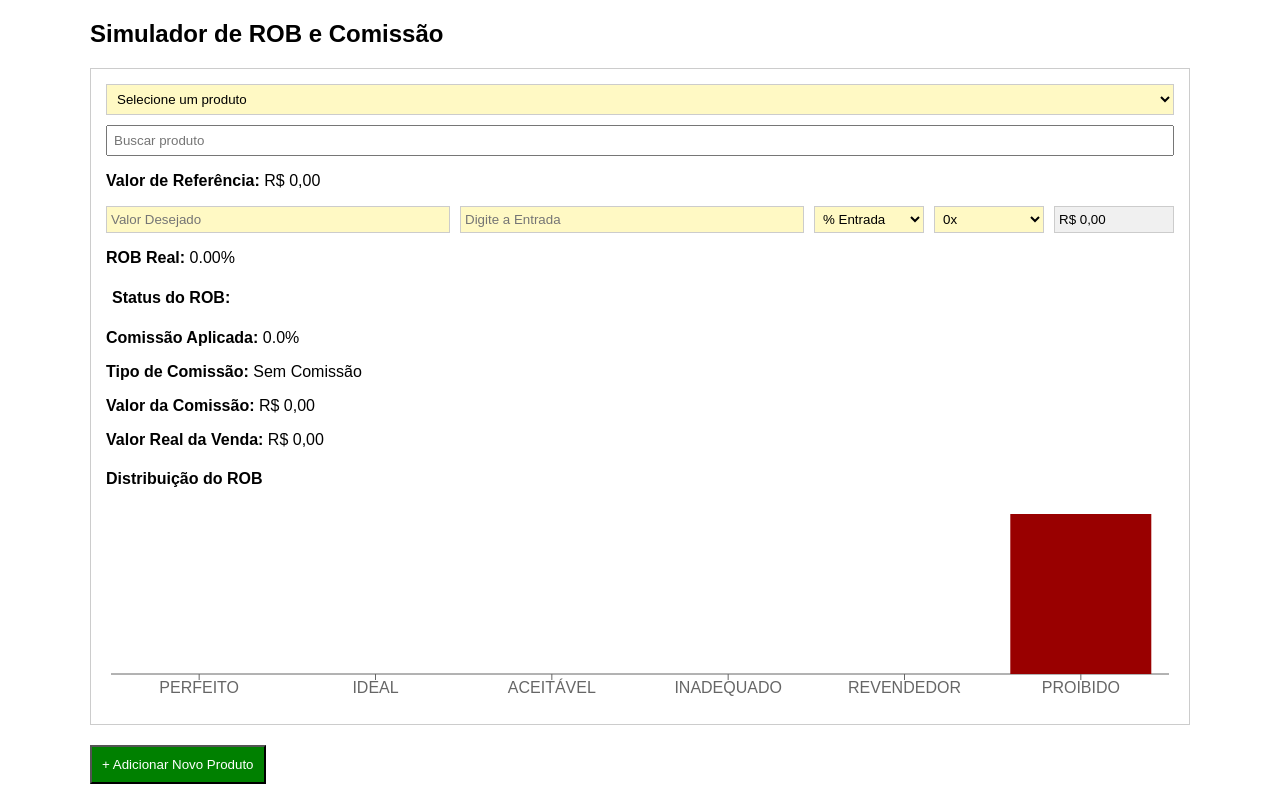
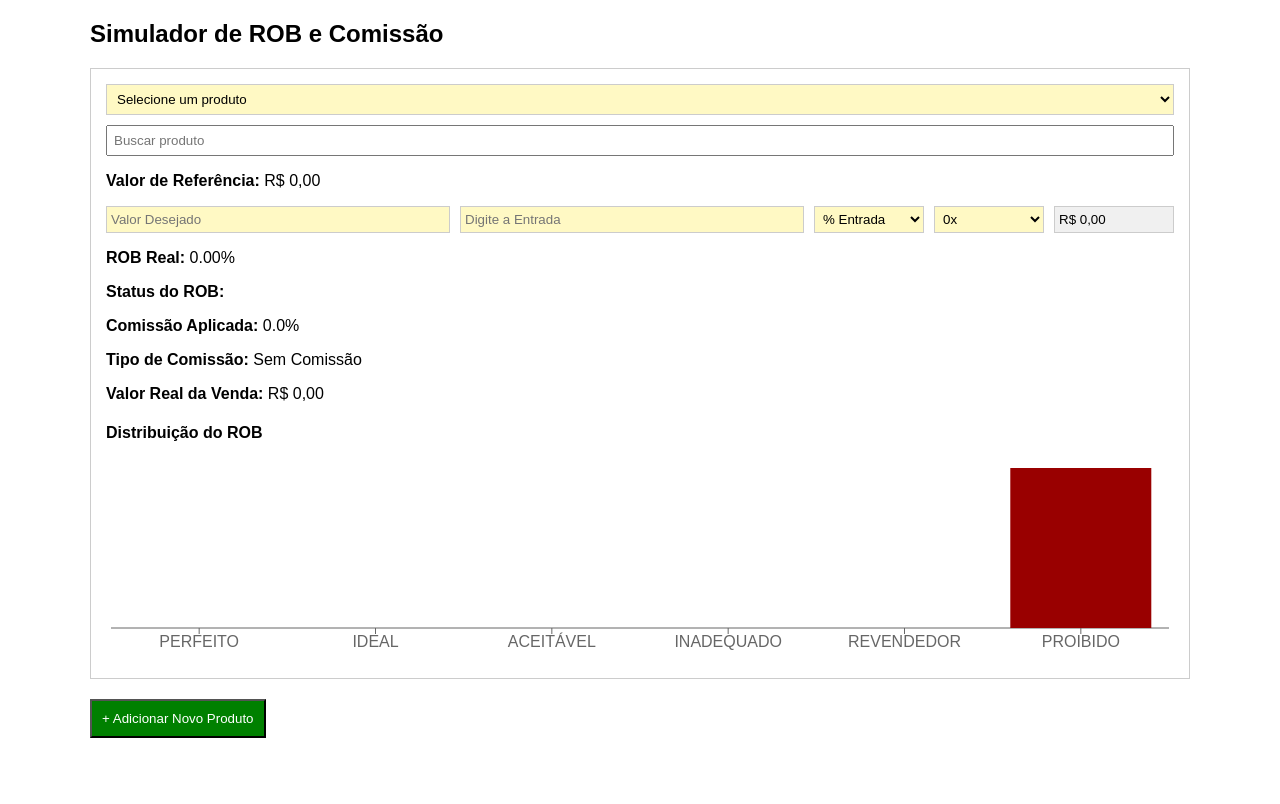
Before and after one commit to Klausmc/Fortatech-simulador-ROB2, a React (Create React App) app: page / in a window 1280 px wide. Built offline with nearby package versions, Linux system fonts and the light colour scheme.

Commit message:
feat: melhorias no gráfico, mensagens da IA e visual

```diff
--- a/src/App.js
+++ b/src/App.js
@@ -1814,6 +1814,25 @@ export default function App() {
     }, 4000);
     return () => clearTimeout(timer);
   }, [etapaTutorial]);
+  const interpretarROB = (robReal) => {
+    if (robReal >= 0.5) {
+      return "💡 ROB PERFEITO! Venda com confiança. Essa margem representa uma excelente contribuição para o crescimento sustentável da empresa e permite reinvestimentos em novos produtos e tecnologias.";
+    } else if (robReal >= 0.45) {
+      return "💡 Margem ideal. Você está em um ótimo ponto de negociação. Use essa condição para fechar rapidamente mantendo uma margem saudável.";
+    } else if (robReal >= 0.4) {
+      return "💡 ROB aceitável. A margem é segura, mas evite aplicar descontos adicionais. Priorize volume, cross-sell ou pagamentos antecipados.";
+    } else if (robReal >= 0.35) {
+      return "⚠️ Margem inadequada. Só avance com esse preço se o cliente for estratégico ou se houver previsão de recompra ou parcerias exclusivas.";
+    } else if (robReal >= 0.3) {
+      return "🔻 Valor crítico. Recomendado apenas para Importações sob demanda, Distribuidores homologados ou situações excepcionais com autorização prévia.";
+    } else if (robReal >= 0.25) {
+      return "🔹 Ideal para revendedores e escolas conveniadas. Use com foco em fidelização, giro rápido ou vendas recorrentes em canais indiretos.";
+    } else if (robReal >= 0.15) {
+      return "❗ Margem muito baixa. Só utilize para pedidos de Importação sob medida para Distribuidores ou recuperação de clientes estratégicos.";
+    } else {
+      return "🛑 Venda proibida. Essa margem compromete os resultados e não deve ser aprovada em nenhuma circunstância.";
+    }
+  };
 
   const corClassificacao = (classe) => {
     switch (classe) {
@@ -2204,22 +2223,34 @@ export default function App() {
               <p>
                 <strong>ROB Real:</strong> {(robReal * 100).toFixed(2)}%
               </p>
-              <p
-                style={{
-                  backgroundColor: corClassificacao(classificacao),
-                  color: classificacao === "PROIBIDO" ? "#fff" : "#000",
-                  padding: 6,
-                }}
-              >
+
+              <p>
                 <strong>Status do ROB:</strong>{" "}
                 <span style={{ fontStyle: "italic", fontWeight: "bold" }}>
                   {classificacao}
                 </span>
               </p>
+
+              {classificacao && (
+                <div
+                  style={{
+                    backgroundColor: "#f4f4f4",
+                    padding: "8px 12px",
+                    borderLeft: `6px solid ${corClassificacao(classificacao)}`,
+                    borderRadius: 4,
+                    marginTop: 8,
+                    fontSize: 14,
+                    fontStyle: "italic",
+                  }}
+                >
+                  💡 {interpretarROB(robReal)}
+                </div>
+              )}
+
               <p>
                 <strong>Comissão Aplicada:</strong>{" "}
                 {(comissao * 100).toFixed(1)}%
-                <p>
+              </p>
               <p>
                 <strong>Tipo de Comissão:</strong>{" "}
                 {robReal > 0.5
@@ -2236,27 +2267,18 @@ export default function App() {
                   ? "Mínima"
                   : "Sem Comissão"}
               </p>
-                </p>
-              </p>
-              <p>
-                <p>
-                  <strong>Valor da Comissão:</strong>{" "}
-                  {formatarMoeda(valorComissao)}
-                </p>
-              </p>
+
               <p>
                 <strong>Valor Real da Venda:</strong>{" "}
                 {formatarMoeda(totalLinha)}
               </p>
+
               <div style={{ marginTop: 20 }}>
                 <h4>Distribuição do ROB</h4>
                 <ResponsiveContainer width="100%" height={200}>
                   <BarChart
                     data={[
-                      {
-                        faixa: "PERFEITO",
-                        valor: robReal >= 0.5 ? 1 : 0,
-                      },
+                      { faixa: "PERFEITO", valor: robReal >= 0.5 ? 1 : 0 },
                       {
                         faixa: "IDEAL",
                         valor: robReal >= 0.45 && robReal < 0.5 ? 1 : 0,
@@ -2273,10 +2295,7 @@ export default function App() {
                         faixa: "REVENDEDOR",
                         valor: robReal >= 0.25 && robReal < 0.35 ? 1 : 0,
                       },
-                      {
-                        faixa: "PROIBIDO",
-                        valor: robReal < 0.25 ? 1 : 0,
-                      },
+                      { faixa: "PROIBIDO", valor: robReal < 0.25 ? 1 : 0 },
                     ]}
                   >
                     <XAxis dataKey="faixa" />
```
Lines whose indentation alone changed are shown as unchanged.
